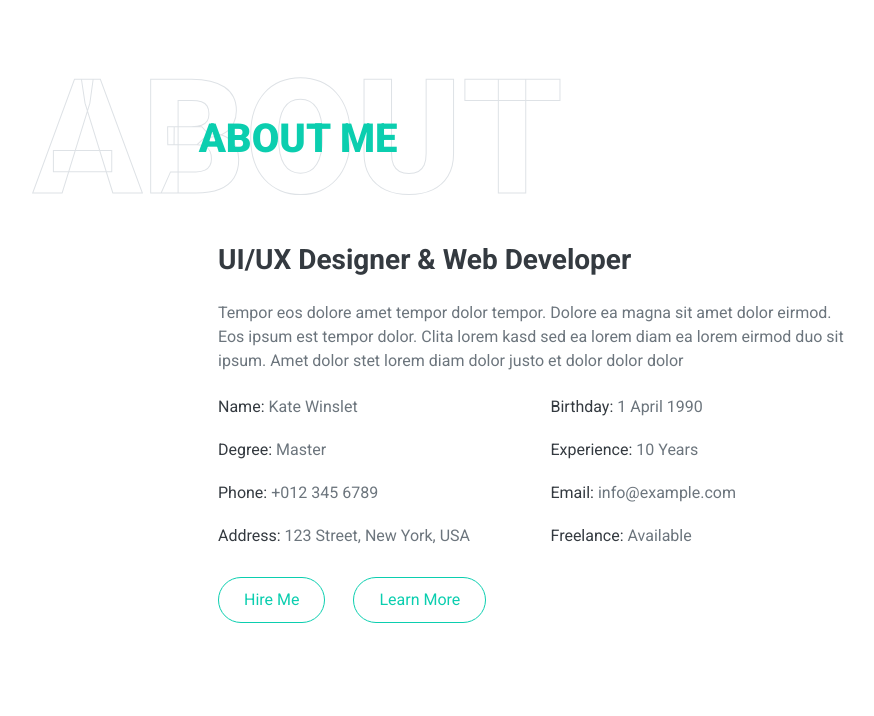
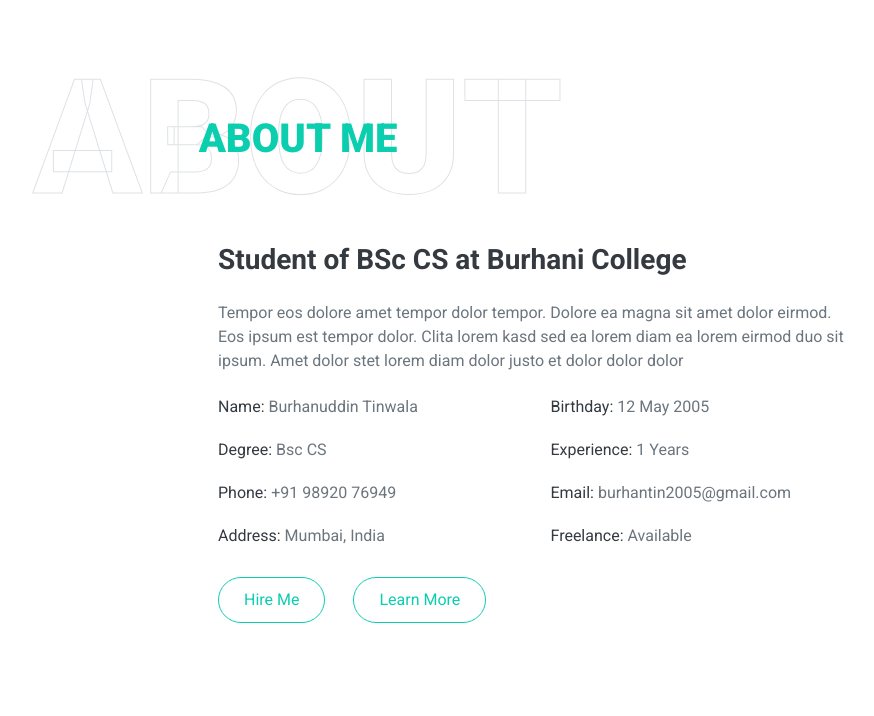
Before and after one commit to Burhan2753Y/Personal-Website, a plain HTML site: page index.html in a window 1280 px wide. Shown: the part 853-1569 px from the top of the page, without its empty margins (342-1216 px from the left). Drawn offline with nearby package versions, Linux system fonts and the light colour scheme.

Commit message:
Update index.html

```diff
--- a/index.html
+++ b/index.html
@@ -30,7 +30,7 @@
     <!-- Navbar Start -->
     <nav class="navbar fixed-top shadow-sm navbar-expand-lg bg-light navbar-light py-3 py-lg-0 px-lg-5">
         <a href="index.html" class="navbar-brand ml-lg-3">
-            <h1 class="m-0 display-5"><span class="text-primary">Free</span>Folio</h1>
+            <h1 class="m-0 display-5"><span class="text-primary">Burhanuddin</span>Tinwala</h1>
         </a>
         <button type="button" class="navbar-toggler" data-toggle="collapse" data-target="#navbarCollapse">
             <span class="navbar-toggler-icon"></span>
@@ -81,7 +81,7 @@
                 </div>
                 <div class="col-lg-7 text-center text-lg-left">
                     <h3 class="text-white font-weight-normal mb-3">I'm</h3>
-                    <h1 class="display-3 text-uppercase text-primary mb-2" style="-webkit-text-stroke: 2px #ffffff;">Kate Winslet</h1>
+                    <h1 class="display-3 text-uppercase text-primary mb-2" style="-webkit-text-stroke: 2px #ffffff;">Burhanuddin Tinwala</h1>
                     <h1 class="typed-text-output d-inline font-weight-lighter text-white"></h1>
                     <div class="typed-text d-none">Web Designer, Web Developer, Front End Developer, Apps Designer, Apps Developer</div>
                     <div class="d-flex align-items-center justify-content-center justify-content-lg-start pt-5">
@@ -111,16 +111,16 @@
                     <img class="img-fluid rounded w-100" src="img/about.jpg" alt="">
                 </div>
                 <div class="col-lg-7">
-                    <h3 class="mb-4">UI/UX Designer & Web Developer</h3>
+                    <h3 class="mb-4">Student of BSc CS at Burhani College</h3>
                     <p>Tempor eos dolore amet tempor dolor tempor. Dolore ea magna sit amet dolor eirmod. Eos ipsum est tempor dolor. Clita lorem kasd sed ea lorem diam ea lorem eirmod duo sit ipsum. Amet dolor stet lorem diam dolor justo et dolor dolor dolor</p>
                     <div class="row mb-3">
-                        <div class="col-sm-6 py-2"><h6>Name: <span class="text-secondary">Kate Winslet</span></h6></div>
-                        <div class="col-sm-6 py-2"><h6>Birthday: <span class="text-secondary">1 April 1990</span></h6></div>
-                        <div class="col-sm-6 py-2"><h6>Degree: <span class="text-secondary">Master</span></h6></div>
-                        <div class="col-sm-6 py-2"><h6>Experience: <span class="text-secondary">10 Years</span></h6></div>
-                        <div class="col-sm-6 py-2"><h6>Phone: <span class="text-secondary">+012 345 6789</span></h6></div>
-                        <div class="col-sm-6 py-2"><h6>Email: <span class="text-secondary">info@example.com</span></h6></div>
-                        <div class="col-sm-6 py-2"><h6>Address: <span class="text-secondary">123 Street, New York, USA</span></h6></div>
+                        <div class="col-sm-6 py-2"><h6>Name: <span class="text-secondary">Burhanuddin Tinwala</span></h6></div>
+                        <div class="col-sm-6 py-2"><h6>Birthday: <span class="text-secondary">12 May 2005</span></h6></div>
+                        <div class="col-sm-6 py-2"><h6>Degree: <span class="text-secondary">Bsc CS</span></h6></div>
+                        <div class="col-sm-6 py-2"><h6>Experience: <span class="text-secondary">1 Years</span></h6></div>
+                        <div class="col-sm-6 py-2"><h6>Phone: <span class="text-secondary">+91 98920 76949</span></h6></div>
+                        <div class="col-sm-6 py-2"><h6>Email: <span class="text-secondary">burhantin2005@gmail.com</span></h6></div>
+                        <div class="col-sm-6 py-2"><h6>Address: <span class="text-secondary">Mumbai, India</span></h6></div>
                         <div class="col-sm-6 py-2"><h6>Freelance: <span class="text-secondary">Available</span></h6></div>
                     </div>
                     <a href="" class="btn btn-outline-primary mr-4">Hire Me</a>
```
